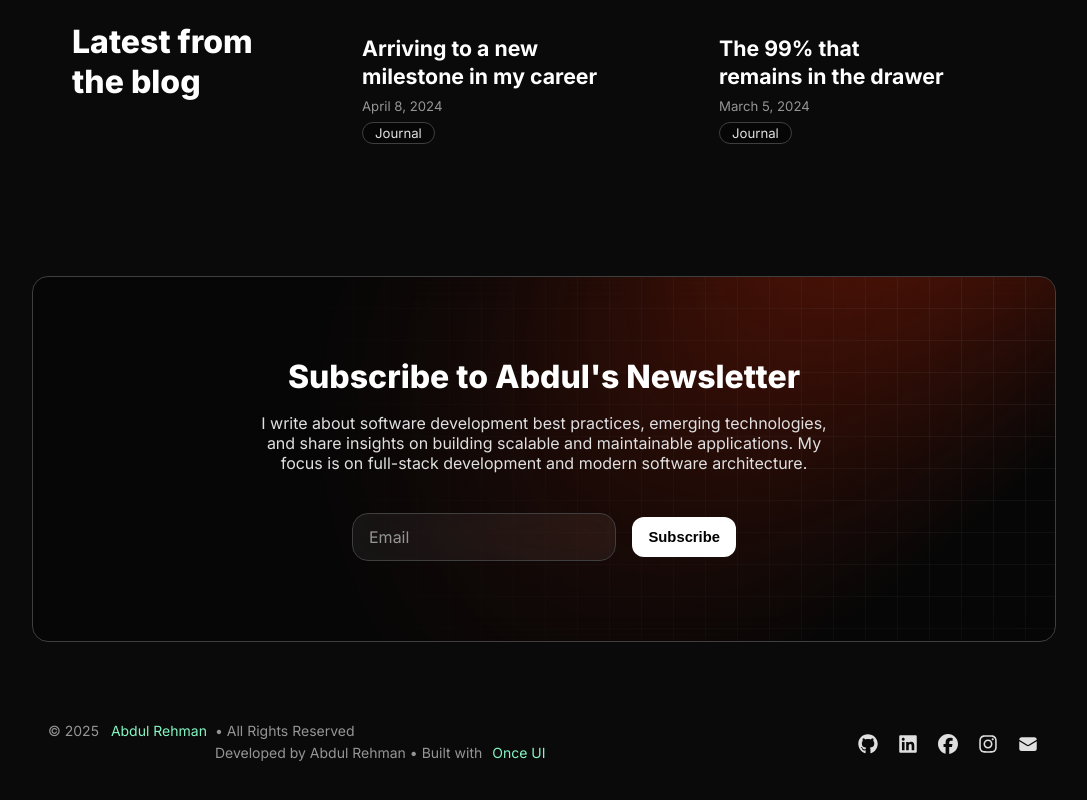
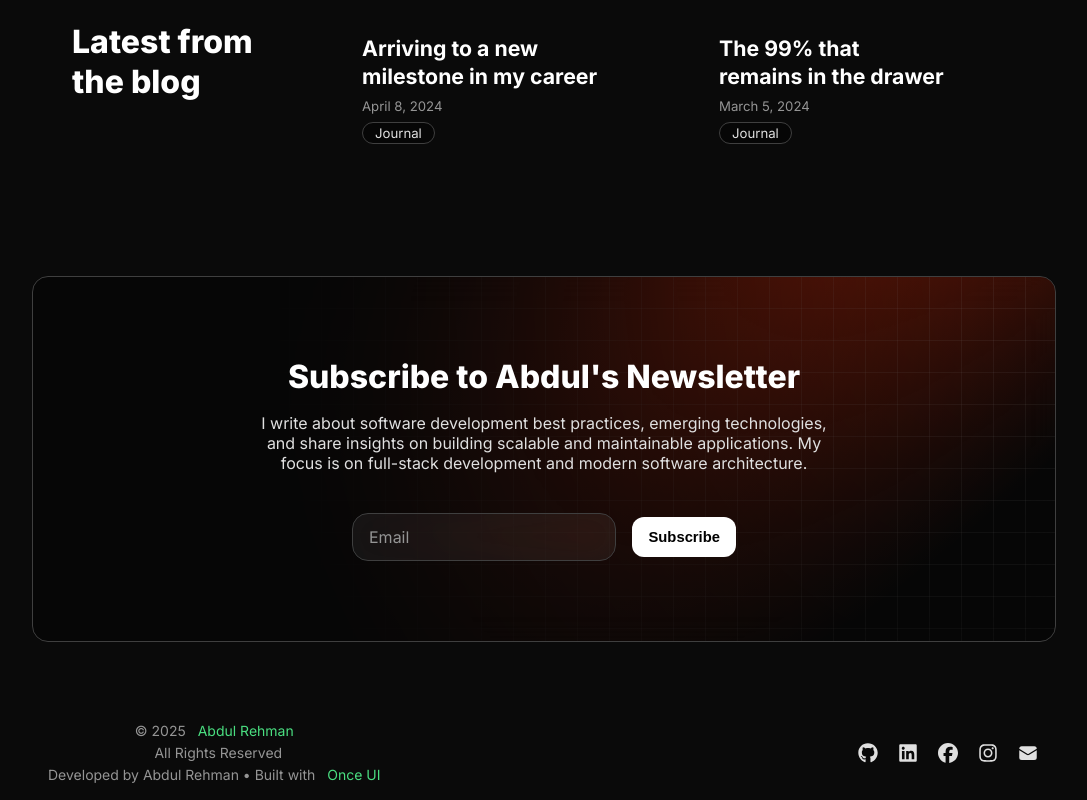
Before and after one commit to abdulsworkspace/AbdulPortfolio, a Next.js app: page / in a window 1280 px wide. Shown: the part 2050-2850 px from the top of the page, without its empty margins (96-1183 px from the left). Built offline with nearby package versions, Linux system fonts and the light colour scheme.

Commit message:
update: add developer credit in footer

```diff
--- a/src/components/Footer.tsx
+++ b/src/components/Footer.tsx
@@ -23,22 +23,22 @@ export const Footer = () => {
         horizontal="space-between"
         vertical="center"
       >
-        <Text variant="body-default-s" onBackground="neutral-strong">
+        <Text variant="body-default-s" onBackground="neutral-strong" style={{ textAlign: 'center' }}>
           <Text onBackground="neutral-weak">© {currentYear} </Text>
-          <SmartLink href="/" style={{ textDecoration: 'none', marginRight: '4px' }}>
-            <Text>Abdul Rehman</Text>
+          <SmartLink href="/" style={{ textDecoration: 'none' }}>
+            <Text style={{ color: '#4ade80' }}>{person.name}</Text>
           </SmartLink>
-          <Text onBackground="neutral-weak" style={{ display: 'inline-flex', alignItems: 'center', flexWrap: 'wrap' }}>
-            • All Rights Reserved
-            <Text style={{ width: '100%', margin: '4px 0' }}>
+          <Text onBackground="neutral-weak" style={{ display: 'block', margin: '4px 0' }}>
+            All Rights Reserved
+          </Text>
+          <Text onBackground="neutral-weak">
             Developed by Abdul Rehman • Built with{" "}
             <SmartLink
-                style={{ marginLeft: "2px" }}
+              style={{ color: '#4ade80' }}
               href="https://once-ui.com/templates/magic-portfolio"
             >
               Once UI
             </SmartLink>
-            </Text>
           </Text>
         </Text>
         <Flex gap="16">
```
Lines whose indentation alone changed are shown as unchanged.
